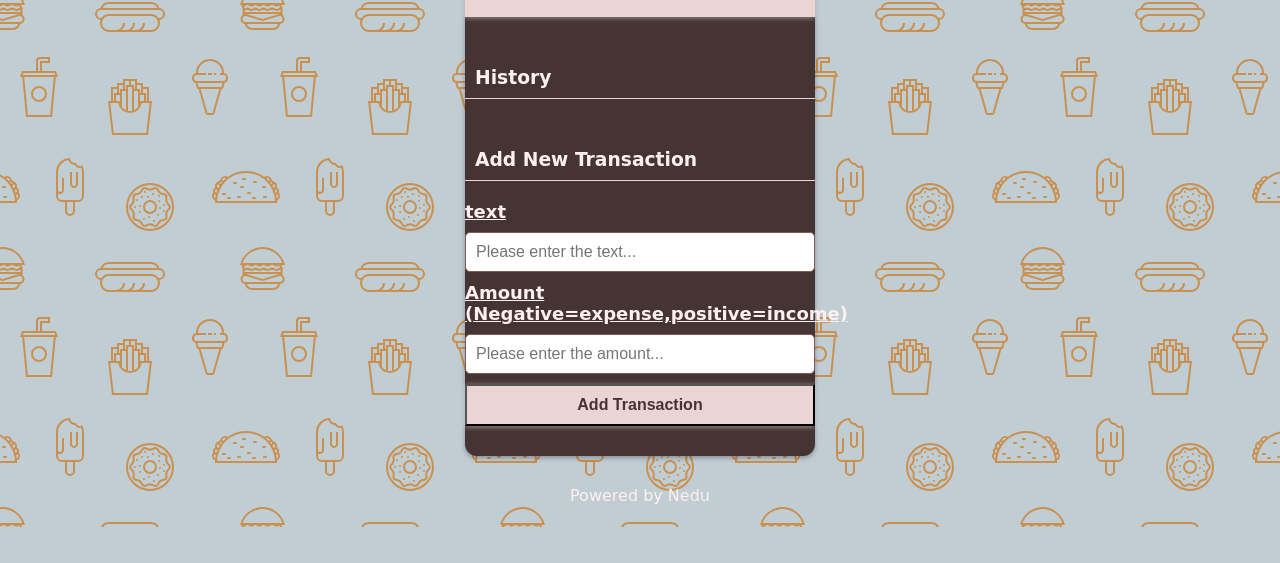
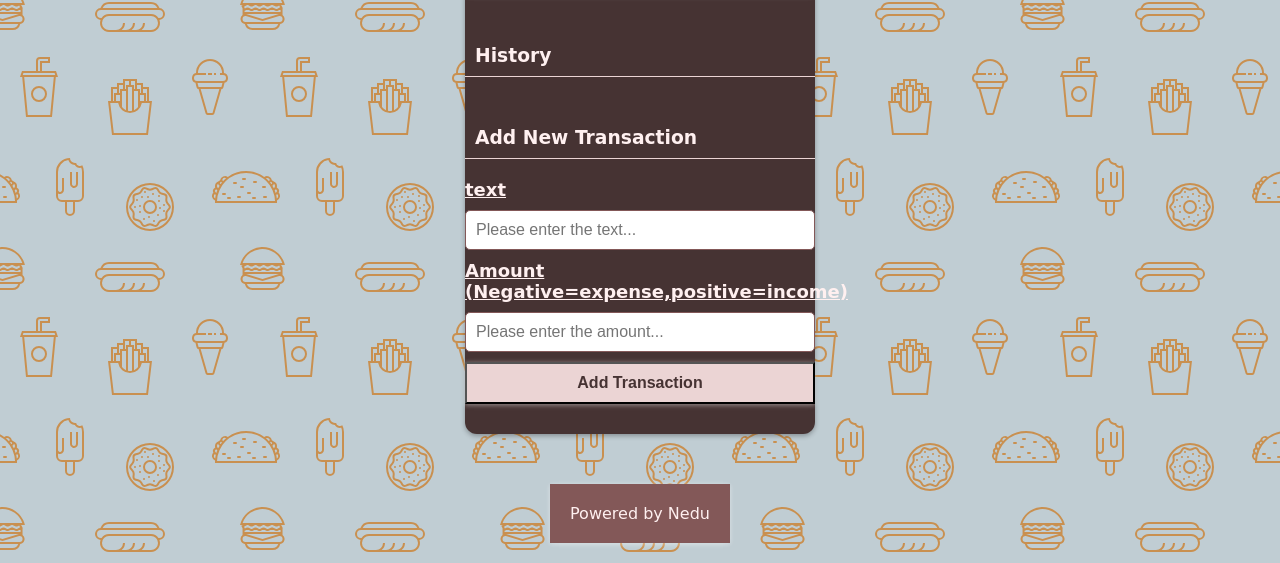
Before and after one commit to Nonwuorah/expense-tracker-app, a plain HTML site: page expenseTracker.html in a window 1280 px wide. Shown: the part 273-836 px from the top of the page. Before the commit the page ends 800 px from the top, so only its background shows below. Drawn offline with Linux system fonts and the light colour scheme.

Commit message:
css change

```diff
--- a/CSS/expenseTracker.css
+++ b/CSS/expenseTracker.css
@@ -156,3 +156,12 @@
     .list li:hover .delete-btn {
     opacity: 1;
     }
+
+    footer {
+        background-color: var(--last);
+        padding: 20px;
+        box-shadow: var(--box-shadow);
+        display: flex;
+        justify-content: space-between;
+        margin: 20px 0;
+    }
```
